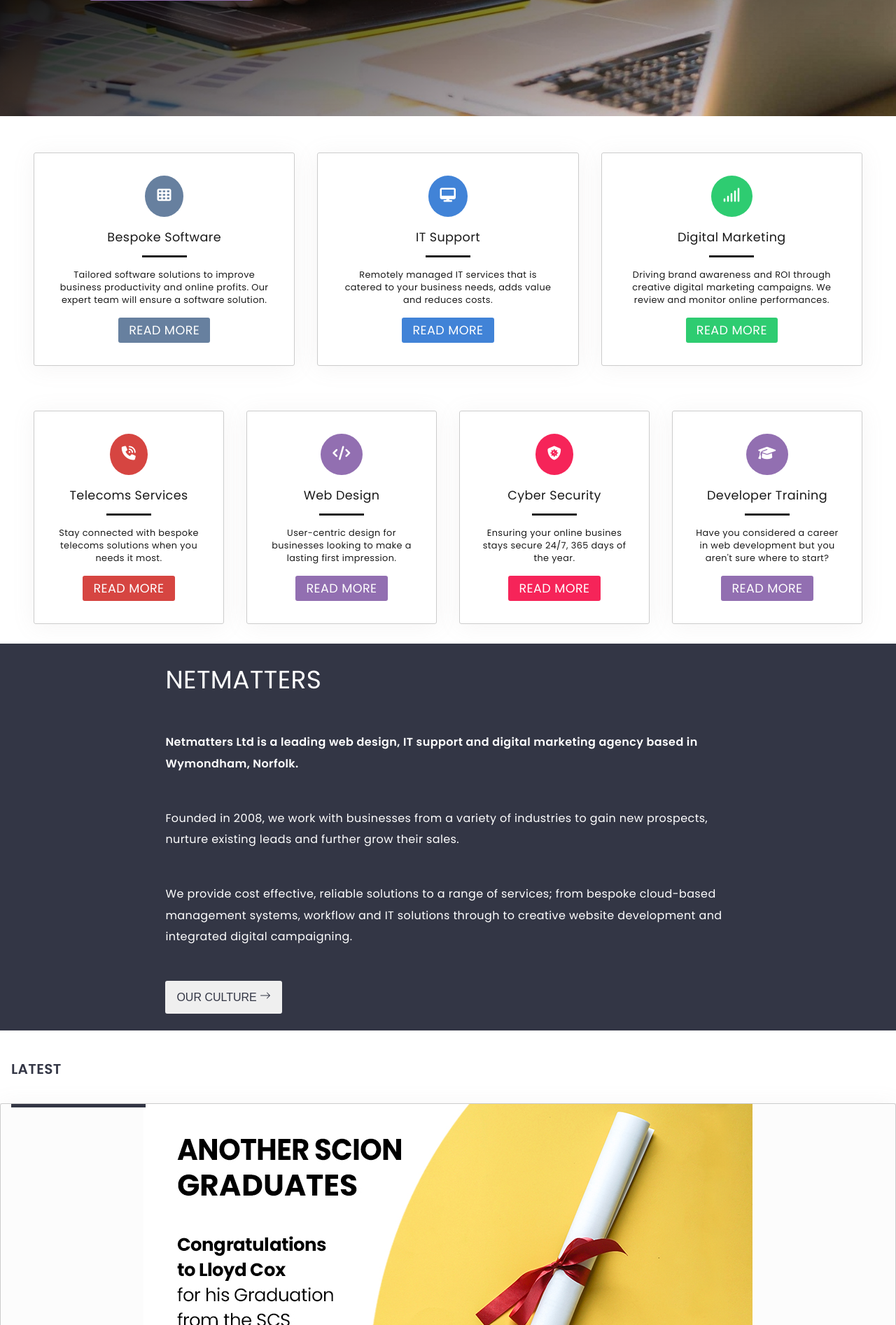
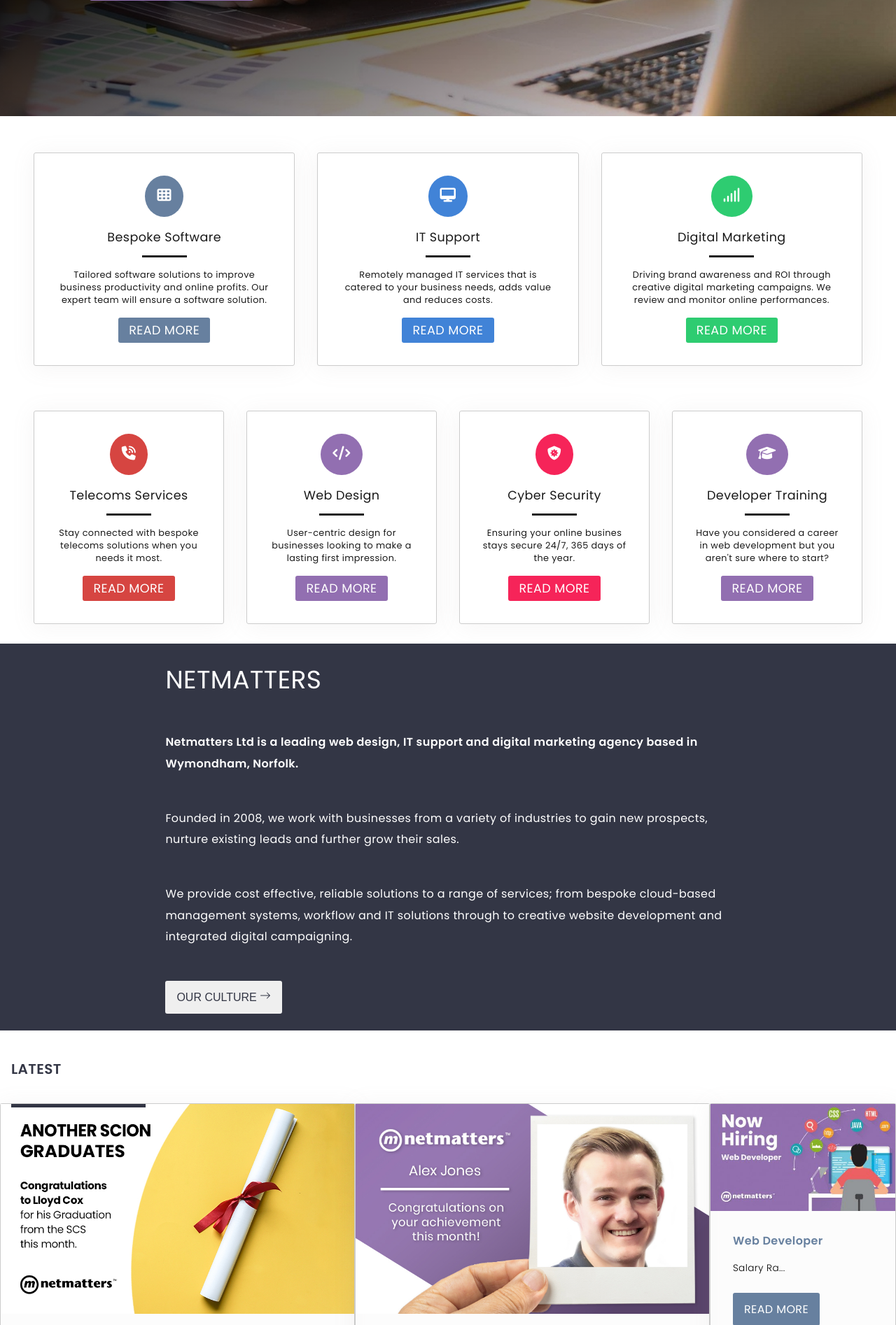
Before and after one commit to MattMakesNoise/Netmatters-HTML-CSS-JS-PHP-Reflection, a PHP site: page / in a window 1280 px wide. Shown: the part 634-2528 px from the top of the page at 70% size. Run offline with PHP 8.4, Linux system fonts and the light colour scheme; some libraries are stand-ins or nearby versions.

Commit message:
wrappers added for each section to try and sort vertical alignment issues

```diff
--- a/css/style.css
+++ b/css/style.css
@@ -14,57 +14,32 @@ body {
   letter-spacing: .4px;
 }
 
+/*========== HEADER/NAV ======*/
 @media screen and (max-width: 768px) {
-  .page-wrapper {
-    display: -webkit-box;
-    display: -ms-flexbox;
-    display: flex;
-    -webkit-box-orient: vertical;
-    -webkit-box-direction: normal;
-        -ms-flex-direction: column;
-            flex-direction: column;
-  }
-}
-
-@media screen and (min-width: 768px) {
-  .page-wrapper {
-    display: -webkit-box;
-    display: -ms-flexbox;
-    display: flex;
-    -webkit-box-orient: vertical;
-    -webkit-box-direction: normal;
-        -ms-flex-direction: column;
-            flex-direction: column;
+  .navbar-wrapper {
+    height: 168px;
+  }
+}
+
+@media screen and (min-width: 768px) {
+  .navbar-wrapper {
+    height: 110px;
   }
 }
 
 @media screen and (min-width: 992px) {
-  .page-wrapper {
-    display: -webkit-box;
-    display: -ms-flexbox;
-    display: flex;
-    -webkit-box-orient: vertical;
-    -webkit-box-direction: normal;
-        -ms-flex-direction: column;
-            flex-direction: column;
+  .navbar-wrapper {
+    height: 209px;
   }
 }
 
 @media screen and (min-width: 1260px) {
-  .page-wrapper {
-    display: -webkit-box;
-    display: -ms-flexbox;
-    display: flex;
-    -webkit-box-orient: vertical;
-    -webkit-box-direction: normal;
-        -ms-flex-direction: column;
-            flex-direction: column;
-  }
-}
-
-/*========== HEADER/NAV ======*/
+  .navbar-wrapper {
+    height: 209px;
+  }
+}
+
 .nav-bar {
-  height: 168px;
   padding: 1.25rem 1rem 1.25rem 1rem;
   display: -webkit-box;
   display: -ms-flexbox;
@@ -1071,6 +1073,31 @@ body {
 }
 
 /*========== NEWS ============*/
+@media screen and (max-width: 768px) {
+  .news-wrapper {
+    height: 2049px;
+    padding: 2rem 1rem;
+  }
+}
+
+@media screen and (min-width: 768px) {
+  .news-wrapper {
+    height: 773px;
+  }
+}
+
+@media screen and (min-width: 992px) {
+  .news-wrapper {
+    height: 787px;
+  }
+}
+
+@media screen and (min-width: 1260px) {
+  .news-wrapper {
+    height: 787px;
+  }
+}
+
 .news-title {
   height: 104px;
   margin-left: 1rem;
@@ -1097,40 +1124,57 @@ body {
 
 @media screen and (max-width: 768px) {
   .news {
-    height: 1941px;
+    display: -webkit-box;
+    display: -ms-flexbox;
+    display: flex;
+    -webkit-box-orient: vertical;
+    -webkit-box-direction: normal;
+        -ms-flex-direction: column;
+            flex-direction: column;
+    -webkit-box-align: center;
+        -ms-flex-align: center;
+            align-items: center;
     padding: 2rem 1rem;
   }
 }
 
 @media screen and (min-width: 768px) {
   .news {
-    height: 669px;
+    display: -webkit-box;
+    display: -ms-flexbox;
+    display: flex;
+    -webkit-box-orient: horizontal;
+    -webkit-box-direction: normal;
+        -ms-flex-direction: row;
+            flex-direction: row;
   }
 }
 
 @media screen and (min-width: 992px) {
   .news {
-    height: 683px;
+    display: -webkit-box;
+    display: -ms-flexbox;
+    display: flex;
+    -webkit-box-orient: horizontal;
+    -webkit-box-direction: normal;
+        -ms-flex-direction: row;
+            flex-direction: row;
   }
 }
 
 @media screen and (min-width: 1260px) {
   .news {
-    height: 683px;
+    display: -webkit-box;
+    display: -ms-flexbox;
+    display: flex;
+    -webkit-box-orient: horizontal;
+    -webkit-box-direction: normal;
+        -ms-flex-direction: row;
+            flex-direction: row;
   }
 }
 
 .news-card {
-  display: -webkit-box;
-  display: -ms-flexbox;
-  display: flex;
-  -webkit-box-orient: vertical;
-  -webkit-box-direction: normal;
-      -ms-flex-direction: column;
-          flex-direction: column;
-  -webkit-box-align: center;
-      -ms-flex-align: center;
-          align-items: center;
   border: 1px solid #ccc;
   border-radius: 3px;
   -webkit-box-shadow: 0 3px 2rem rgba(156, 152, 152, 0.1);
--- a/index.html
+++ b/index.html
@@ -16,6 +16,7 @@
 <body>
     <div class="page-wrapper"> <!--Wrapper/Container-->
         <!-- Navbar -->
+        <div class="navbar-wrapper">
             <nav class="nav-bar">
                 <div class="header">
                     <div class="logo-wrapper">
@@ -46,6 +47,7 @@
                 <div class="cards-nav"></div>
                 <!-- CARDS NAV END -->
             </nav>
+        </div>
         <!-- Navbar End -->
 
         <!-- Hero -->
@@ -66,6 +68,7 @@
         <!-- Hero End -->
 
         <!-- Cards -->
+        <div class="cards-wrapper">
             <section class="cards-section">
                 <div class="row-one">
                     <article class="column card soft-card">
@@ -132,6 +135,7 @@
                     </div>
                 </div>
             </section>
+        </div>
         <!-- Cards End -->
 
         <!-- About -->
@@ -149,6 +153,7 @@
         <!-- About End -->
 
         <!-- News -->
+        <div class="news-wrapper">
             <div class="news-title">
                 <h1 class="news-title-text">LATEST</h1>
             </div>
@@ -205,17 +210,20 @@
                     </div>
                 </article>
             </section>
+        </div>
         <!-- News End -->
 
         <!-- Clients -->
+        <div class="clients-wrapper">
             <section class="row clients">
                 <h1>CLIENTS</h1>
             </section>
+        </div>
         <!-- Clients End -->
 
         <!-- Email Form -->
+        <div class="email-wrapper">
             <section class="email">
-            <div class="email-wrapper">
                 <h1 class="email-header">Email Newsletter Sign-Up</h1>
                 <form>
                     <div class="">
@@ -233,11 +241,12 @@
                     </div>
                     <button type="submit" class="subscribe-btn">Subscribe</button>
                 </form>
+            </section>
         </div>
-        </section>
         <!-- Email Form End -->
 
         <!-- Footer -->
+        <div class="footer-wrapper">
             <section class="footer">
                 <h6 class="footer-heading">About Netmatters</h6>
                     <div class="footer-links">
@@ -292,12 +301,15 @@
                 <p class="copyright">&copy; Copyright Netmatters Ltd. 2021</p>
                 <p class="copyright">All rights reserved</p>
             </section>
+        </div>
         <!-- Footer End -->
 
         <!-- Awards -->
+        <div class="awards-wrapper">
             <section class="row awards">
                 <h1>AWARDS</h1>
             </section>
+        </div>
         <!-- Awards End -->
 
     </div> <!--Wrapper/Container End-->
--- a/sass/partials/_global-styles.scss
+++ b/sass/partials/_global-styles.scss
@@ -14,20 +14,21 @@ body {
 }
 
 .page-wrapper {
-    //Up to Medium
-    @media screen and (max-width: $break-m) {
-        @include flexcolumn;
-    }
-    //Medium and up
-    @media screen and (min-width: $break-m) {
-        @include flexcolumn;
-    }
-    //Large and Up
-    @media screen and (min-width: $break-lg) {
-        @include flexcolumn;
-    }
-    //Extra Large
-    @media screen and (min-width: $break-xl) {
-        @include flexcolumn;
-    }
+    // // display: block;
+    // // //Up to Medium
+    // // @media screen and (max-width: $break-m) {
+    // //     @include flexcolumn;
+    // // }
+    // // //Medium and up
+    // // @media screen and (min-width: $break-m) {
+    // //     @include flexcolumn;
+    // // }
+    // // //Large and Up
+    // // @media screen and (min-width: $break-lg) {
+    // //     @include flexcolumn;
+    // // }
+    // // //Extra Large
+    // // @media screen and (min-width: $break-xl) {
+    // //     @include flexcolumn;
+    // }
 }
--- a/sass/partials/sections/_about.scss
+++ b/sass/partials/sections/_about.scss
@@ -1,13 +1,8 @@
 /*========== ABOUT ===========*/
-.about {
+.about-wrapper {
     display: block;
-    background-color: $dark-blue;
-    color: $white;
-    @include flexcolumn;
-    justify-content: space-around;
     @media screen and (max-width: $break-m) {
         height: 613px;
-        padding: 50px 15px;
     }
     @media screen and (min-width: $break-m) {
         height: 493px;
@@ -17,6 +12,25 @@
     }
     @media screen and (min-width: $break-xl) {
         height: 553px;
+    }
+}
+
+.about {
+    background-color: $dark-blue;
+    color: $white;
+    min-height: 100%;
+    @include flexcolumn;
+    justify-content: space-around;
+    @media screen and (max-width: $break-m) {
+        padding: 50px 15px;
+    }
+    @media screen and (min-width: $break-m) {
+
+    }
+    @media screen and (min-width: $break-lg) {
+
+    }
+    @media screen and (min-width: $break-xl) {
         padding-left: 18.47%;
         padding-right: 18.47%;
     }
--- a/sass/partials/sections/_cards.scss
+++ b/sass/partials/sections/_cards.scss
@@ -1,20 +1,31 @@
 /*========== CARDS ===========*/
-.cards-section {
-    background-color: rgba(255,255,255,0.1);
+.cards-wrapper {
+    display: block;
     @media screen and (max-width: $break-m) {
         height: 2354px;
-        padding-top: 1rem;
-        padding-bottom: 1rem;
     }
     @media screen and (min-width: $break-m) {
         height: 1096px;
-        padding: 1.25rem 2rem;
     }
     @media screen and (min-width: $break-lg) {
         height: 754px;
     }
     @media screen and (min-width: $break-xl) {
         height: 754px;
+    }
+}
+.cards-section {
+    background-color: rgba(255,255,255,0.1);
+    @media screen and (max-width: $break-m) {
+        padding-top: 1rem;
+        padding-bottom: 1rem;
+    }
+    @media screen and (min-width: $break-m) {
+        padding: 1.25rem 2rem;
+    }
+    @media screen and (min-width: $break-lg) {
+    }
+    @media screen and (min-width: $break-xl) {
     }
 }
 
@@ -175,18 +186,6 @@
                 text-decoration: none;
             }
         }
-        //Medium and up
-        @media screen and (min-width: $break-m) {
-
-        }
-        //Large and Up
-        @media screen and (min-width: $break-lg) {
-
-        }
-        //Extra Large
-        @media screen and (min-width: $break-xl) {
-
-        }
     }
     /*========== IT CARD =========*/
     .it-card {
@@ -218,18 +217,6 @@
                 color: $it-dark;
                 text-decoration: none;
             }
-        }
-        //Medium and up
-        @media screen and (min-width: $break-m) {
-
-        }
-        //Large and Up
-        @media screen and (min-width: $break-lg) {
-
-        }
-        //Extra Large
-        @media screen and (min-width: $break-xl) {
-
         }
     }
     /*========== MARKET CARD =====*/
@@ -263,18 +250,6 @@
                 text-decoration: none;
             }
         }
-        //Medium and up
-        @media screen and (min-width: $break-m) {
-
-        }
-        //Large and Up
-        @media screen and (min-width: $break-lg) {
-
-        }
-        //Extra Large
-        @media screen and (min-width: $break-xl) {
-
-        }
     }
     /*========== TELE CARD =======*/
     .tele-card {
@@ -306,18 +281,6 @@
                 color: $tele-dark;
                 text-decoration: none;
             }
-        }
-        //Medium and up
-        @media screen and (min-width: $break-m) {
-
-        }
-        //Large and Up
-        @media screen and (min-width: $break-lg) {
-
-        }
-        //Extra Large
-        @media screen and (min-width: $break-xl) {
-
         }
     }
     /*========== WEB CARD ========*/
@@ -439,16 +402,4 @@
                 text-decoration: none;
             }
         }
-        //Medium and up
-        @media screen and (min-width: $break-m) {
-
-        }
-        //Large and Up
-        @media screen and (min-width: $break-lg) {
-
-        }
-        //Extra Large
-        @media screen and (min-width: $break-xl) {
-
-        }
     }
--- a/sass/partials/sections/_header-nav.scss
+++ b/sass/partials/sections/_header-nav.scss
@@ -1,17 +1,32 @@
 /*========== HEADER/NAV ======*/
-
+.navbar-wrapper {
+    //Up yo medium
+    @media screen and (max-width: $break-m) {
+        height: 168px;
+    }
+    //Medium and up
+    @media screen and (min-width: $break-m) {
+        height: 110px;
+    }
+    //Large devices
+    @media screen and (min-width: $break-lg) {
+        height: 209px;
+    }
+    //X-large devices
+    @media screen and (min-width: $break-xl) {
+        height: 209px;
+    }
+}
 .nav-bar {
-    height: 168px;
     padding: 1.25rem 1rem 1.25rem 1rem;
     @include flexcolumn;
     //Medium and up
     @media screen and (min-width: $break-m) {
-        height: 110px;
         @include flexrow;
     }
     //Large devices
     @media screen and (min-width: $break-lg) {
-        height: 209px;
+
     }
     //X-large devices
     @media screen and (min-width: $break-xl) {
--- a/sass/partials/sections/_hero.scss
+++ b/sass/partials/sections/_hero.scss
@@ -11,6 +11,10 @@
     }
     //Large Devices
     @media screen and (min-width: $break-lg) {
+        height: calc(100vh - 209px);
+    }
+    //Extra Large
+    @media screen and (min-width: $break-xl) {
         height: calc(100vh - 209px);
     }
 }
--- a/sass/partials/sections/_news.scss
+++ b/sass/partials/sections/_news.scss
@@ -1,5 +1,25 @@
 /*========== NEWS ============*/
 // TITLE SECTION
+.news-wrapper {
+    //up to medium devices
+    @media screen and (max-width: $break-m) {
+        height: 2049px;
+        padding: 2rem 1rem;
+    }
+    //medium devices
+    @media screen and (min-width: $break-m) {
+        height: 773px;
+    }
+    //large devices
+    @media screen and (min-width: $break-lg) {
+        height: 787px;
+    }
+    //xlarge devices
+    @media screen and (min-width: $break-xl) {
+        height: 787px;
+    }
+}
+
 .news-title {
     height: 104px;
     margin-left: 1rem;
@@ -24,26 +44,25 @@
     background-color: rgba(221, 221, 221, .4);
     //All on each row up to medium devices
     @media screen and (max-width: $break-m) {
-        height: 1941px;
+        @include flexcolumn;
+        align-items: center;
         padding: 2rem 1rem;
     }
     //2 cards on one row for medium devices
     @media screen and (min-width: $break-m) {
-        height: 669px;
+        @include flexrow;
     }
     //2 cards on one row for large devices
     @media screen and (min-width: $break-lg) {
-        height: 683px;
+        @include flexrow;
     }
     //3 cards on one row for xlarge devices
     @media screen and (min-width: $break-xl) {
-        height: 683px;
+        @include flexrow;
     }
 }
 
 .news-card {
-    @include flexcolumn;
-    align-items: center;
     border: 1px solid #ccc;
     border-radius: 3px;
     box-shadow: 0 3px 2rem rgba(156, 152, 152, 0.1);
```
Also changed, not shown: other parts of css/style.css (+63 -36 lines), 1 other file. Lines whose indentation alone changed are shown as unchanged.
